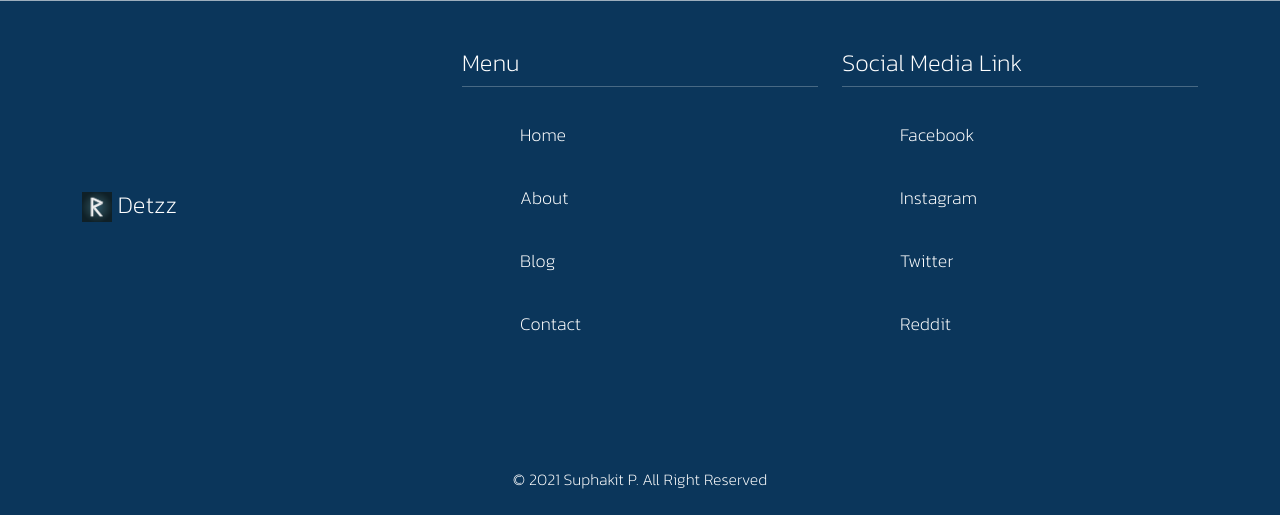
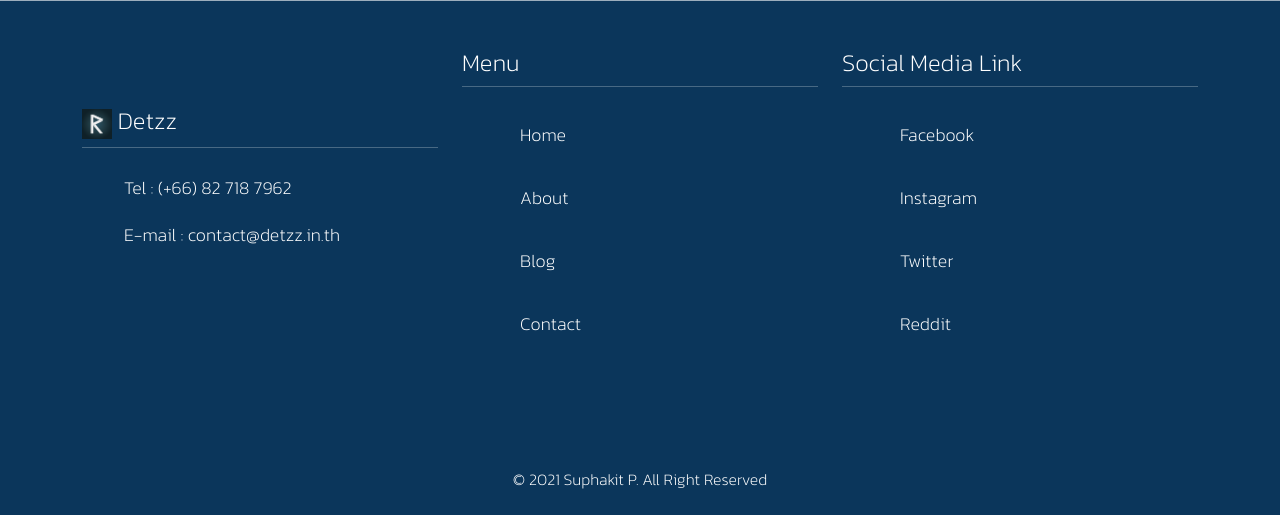
Before and after one commit to dethMastery/json-blog, a PHP site: page / in a window 1280 px wide. Shown: the part 1728-2243 px from the top of the page. Run offline with PHP 8.4, Linux system fonts and the light colour scheme.

Commit message:
Update index.php

```diff
--- a/index.php
+++ b/index.php
@@ -161,6 +161,21 @@ $decode = array_reverse($out);
                         <img src="asset/logo.png" alt="logo" width="30">
                         Detzz
                     </h4>
+                    <hr>
+                    <ul>
+                        <li class="nav-item">
+                            Tel : <a href="tel:+66827187962">(+66) 82 718 7962</a>
+                        </li>
+                        <li class="nav-item">
+                            E-mail : <a href="mailto:contact@detzz.in.th">contact@detzz.in.th</a>
+                        </li>
+                        <li class="nav-item">
+
+                        </li>
+                        <li class="nav-item">
+
+                        </li>
+                    </ul>
                 </div>
 
                 <div class="col-md-4 col-12 mb-4">
```
